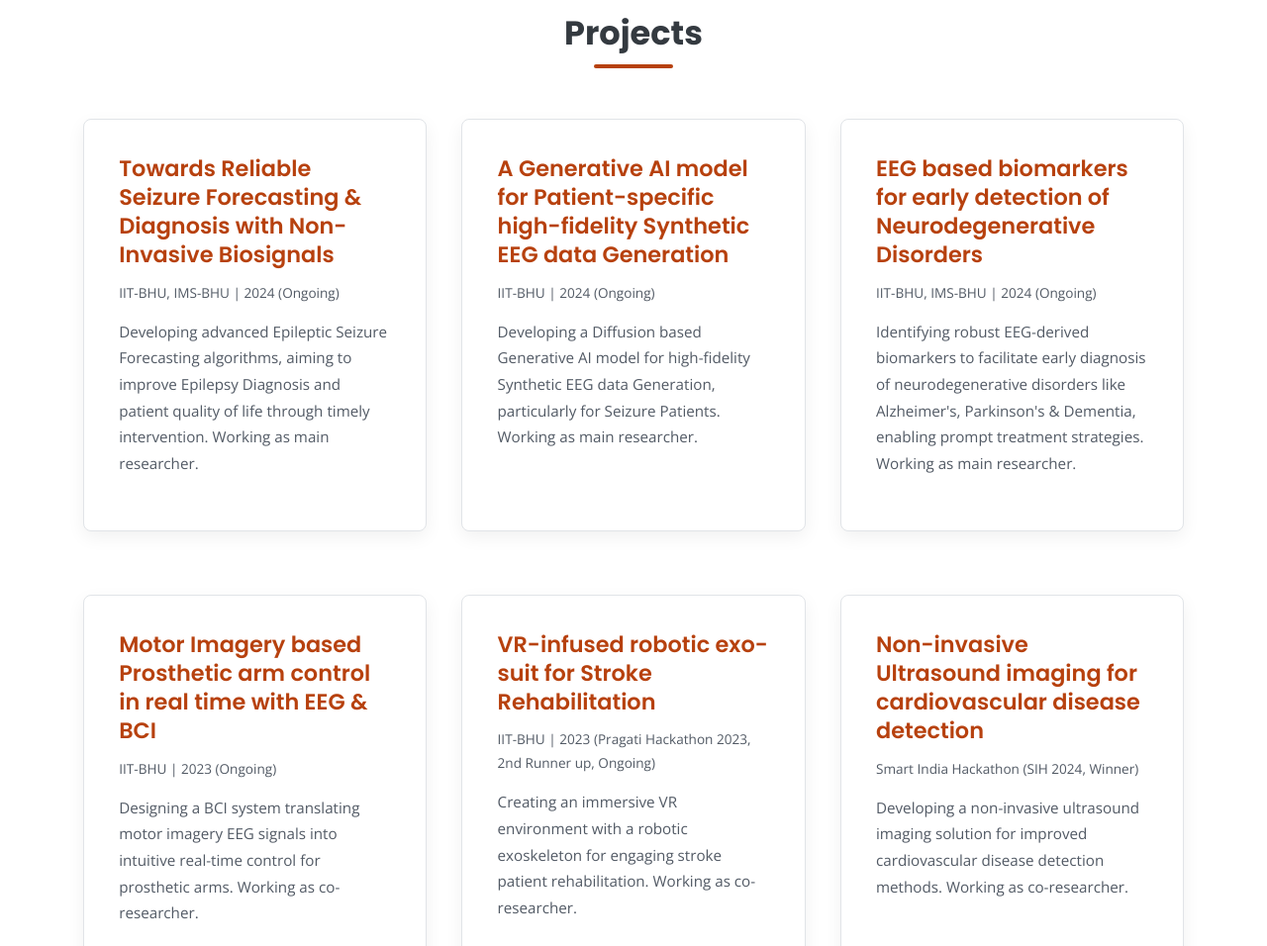
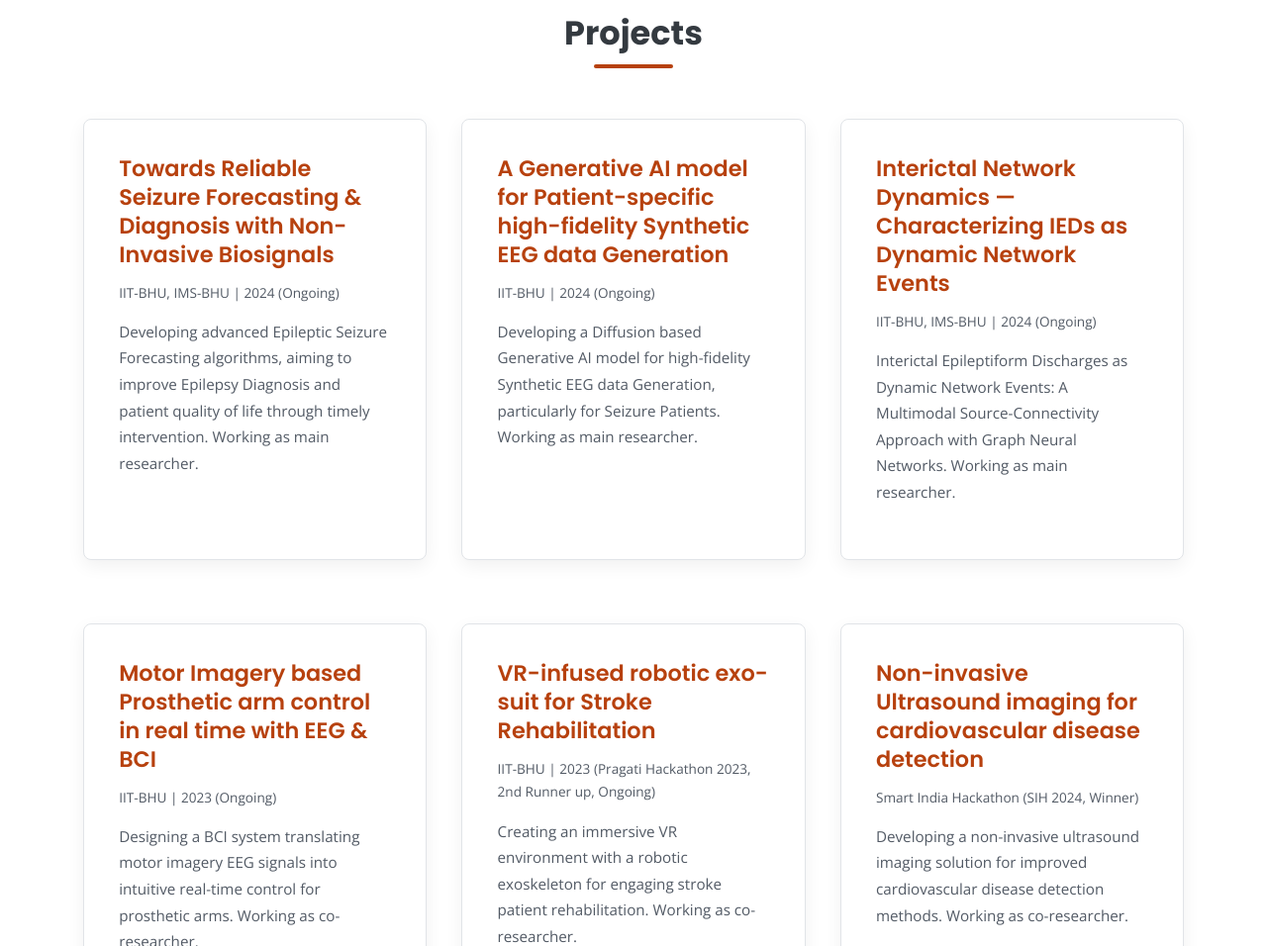
Before and after one commit to soinikghosh9/personal-website, a plain HTML site: page index.html in a window 1280 px wide. Shown: the part 2110-3066 px from the top of the page at 99% size. Drawn offline with nearby package versions, Linux system fonts and the light colour scheme.

Commit message:
update 2025 sept1

```diff
--- a/index.html
+++ b/index.html
@@ -143,9 +143,9 @@
                     </article>
                     <article class="card project-item">
                         <div class="card-content">
-                            <h3>EEG based biomarkers for early detection of Neurodegenerative Disorders</h3>
+                            <h3>Interictal Network Dynamics — Characterizing IEDs as Dynamic Network Events</h3>
                             <p class="meta">IIT-BHU, IMS-BHU | 2024 (Ongoing)</p>
-                            <p>Identifying robust EEG-derived biomarkers to facilitate early diagnosis of neurodegenerative disorders like Alzheimer's, Parkinson's & Dementia, enabling prompt treatment strategies. Working as main researcher.</p>
+                            <p>Interictal Epileptiform Discharges as Dynamic Network Events: A Multimodal Source-Connectivity Approach with Graph Neural Networks. Working as main researcher.</p>
                         </div>
                     </article>
                     <article class="card project-item">
```
Also changed, not shown: 1 other file.
